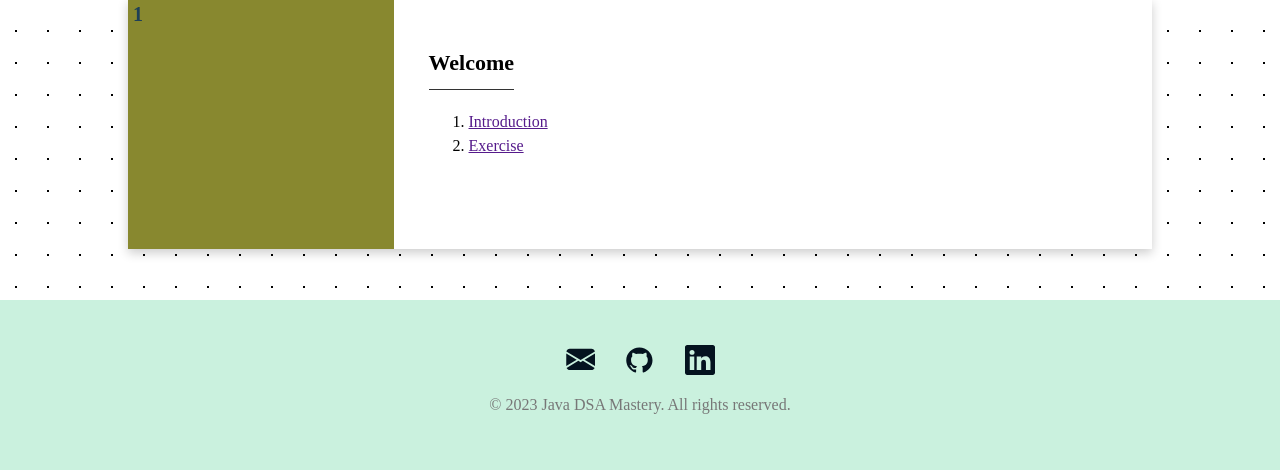
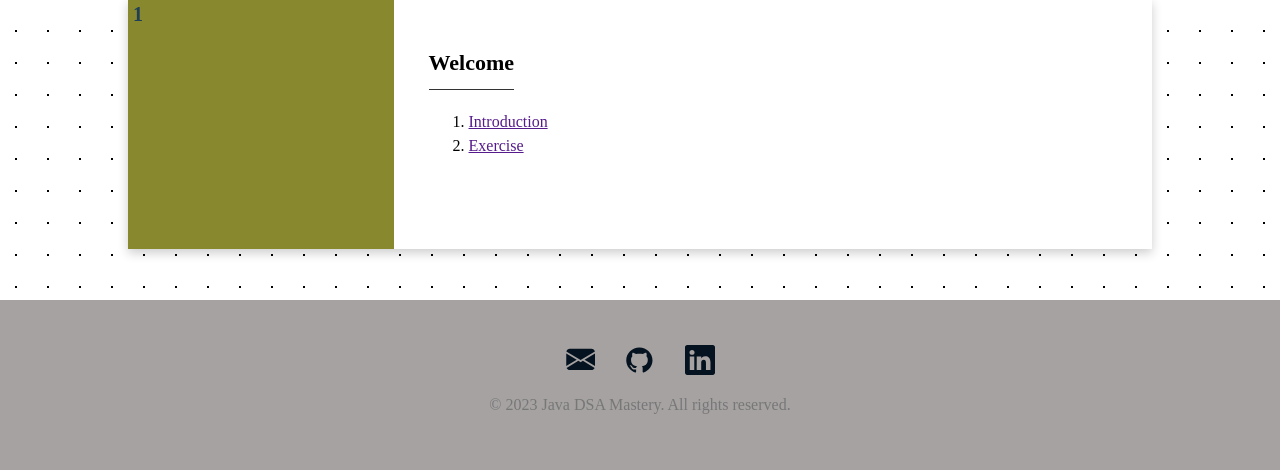
Before and after one commit to chiragak/dsa101.github.io, a PHP site: page /index.html in a window 1280 px wide. Shown: the part 497-967 px from the top of the page. Run offline with PHP 8.4, Linux system fonts and the light colour scheme; some libraries are stand-ins or nearby versions.

Commit message:
modified style.css in css

```diff
--- a/assets/css/style.css
+++ b/assets/css/style.css
@@ -11,7 +11,6 @@ body {
   }
         footer {
           margin-top: auto;
-    background-color: #ddd;
     padding: 10px;
     box-sizing: border-box;
   }
@@ -75,7 +74,7 @@ body {
 
 }
 .footer {
-    background-color: #caf1de;
+    background-color: #A6A2A2;
     color: #777777;
     padding: 40px;
     text-align: center;
```
